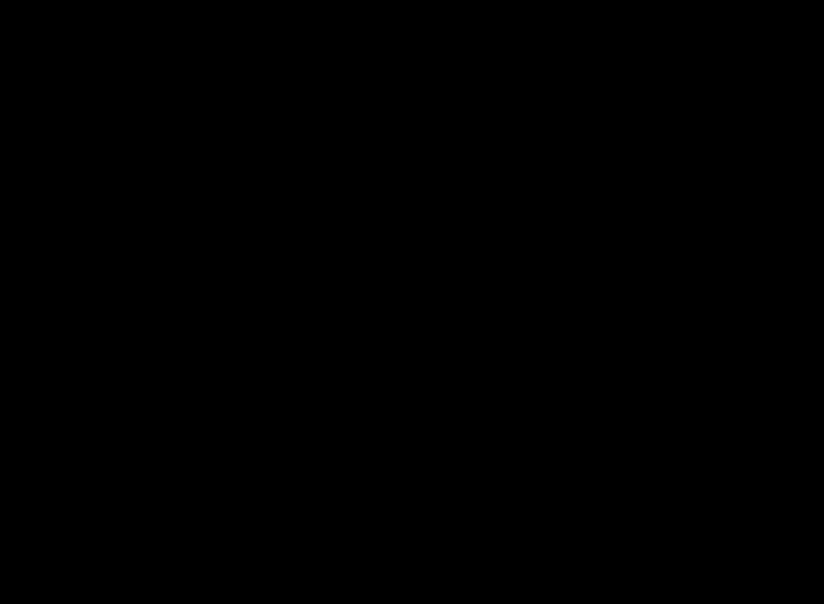
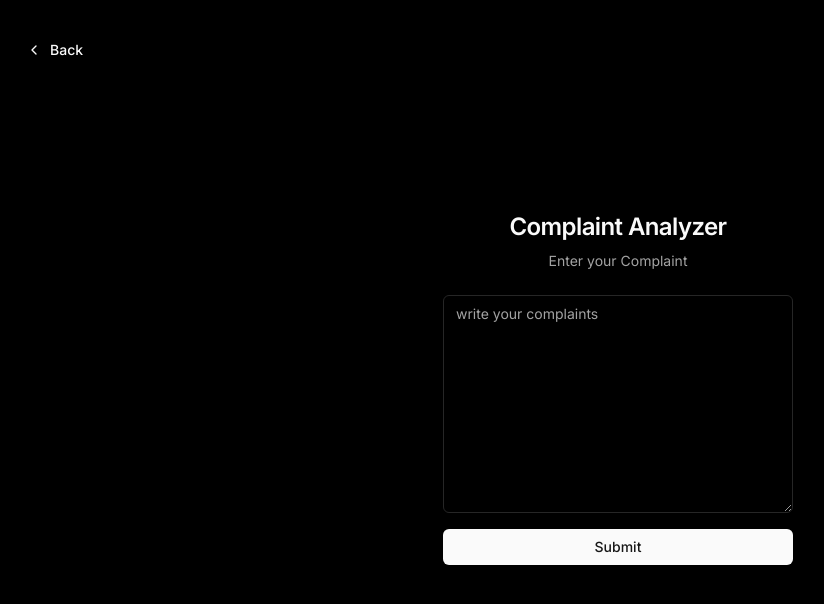
Before and after one commit to jorgeandrespadilla/ai-ruby-track-hackathon, a Next.js app: page /summarize in a window 1280 px wide. Before the commit this address had no page. Shown: the top 604 px of the page, without its empty margins (22-846 px from the left). Built offline with nearby package versions, Linux system fonts and the light colour scheme.

Commit message:
add ui for complaint analysis

```diff
--- /dev/null
+++ b/app/summarize/page.tsx
@@ -0,0 +1,127 @@
+"use client"
+
+import { ChevronLeft, Loader2 } from 'lucide-react'
+import type { Metadata } from 'next'
+import * as React from 'react'
+import Link from 'next/link'
+import { buttonVariants } from '@/components/ui/button'
+import { Form, FormField, FormControl, FormItem, FormMessage } from '@/components/ui/form'
+import { Textarea } from '@/components/ui/textarea'
+import * as z from 'zod'
+import { cn } from '@/lib/utils'
+import { zodResolver } from '@hookform/resolvers/zod'
+import { useForm } from 'react-hook-form'
+import { toast } from 'sonner'
+
+
+export const summarizeSchema = z.object({
+  transcript: z.string().min(10),
+})
+type FormData = z.infer<typeof summarizeSchema>
+
+interface ResponseData {
+  isComplaint: boolean;
+  summary: string | null;
+}
+
+export default function SummarizePage() {
+  const form = useForm<FormData>({
+    resolver: zodResolver(summarizeSchema),
+    defaultValues: {
+      transcript: '',
+    },
+  })
+  const [isLoading, setIsLoading] = React.useState<boolean>(false)
+  const [analysis, setAnalysis] =  React.useState<ResponseData | null>(null)
+
+  async function onSubmit(_data: FormData) {
+    setIsLoading(true)
+    const res = await fetch('api/summarize', {
+      method: 'POST',
+      body: JSON.stringify(_data),
+    })
+
+    setIsLoading(false)
+    if (!res.ok) {
+      return toast.error('Something went wrong.', {
+        description: 'Your request failed. Please try again.',
+      })
+    }
+    const data:ResponseData = await res.json()
+    setAnalysis(data)
+
+  }
+
+  return (
+    <div>
+      <div className="container flex h-screen w-screen flex-col items-center justify-center">
+        <Link
+          href="/"
+          className={cn(
+            buttonVariants({ variant: 'ghost' }),
+            'absolute left-4 top-4 md:left-8 md:top-8',
+          )}
+        >
+          <>
+            <ChevronLeft className="mr-2 size-4" />
+            Back
+          </>
+        </Link>
+        <div className="mx-auto flex w-full flex-col justify-center gap-6 sm:w-[350px]">
+          <div className="flex flex-col gap-2 text-center">
+            {/* <Icons.logo className="mx-auto h-6 w-6" /> */}
+            <h1 className="text-2xl font-semibold tracking-tight">
+              Complaint Analyzer
+            </h1>
+            <p className="text-muted-foreground text-sm">Enter your Complaint</p>
+          </div>
+          <div className='grid gap-6'>
+            <Form {...form}>
+              <form onSubmit={form.handleSubmit(onSubmit)}>
+                <div className="grid gap-4">
+                  <FormField
+                    control={form.control}
+                    name="transcript"
+                    render={({ field }) => (
+                      <FormItem>
+                        {/* <FormLabel>Email</FormLabel> */}
+                        <FormControl>
+                          <Textarea
+                            rows={10}
+                            id="transcript"
+                            placeholder="write your complaints"
+                            autoCorrect="on"
+                            disabled={isLoading}
+                            {...field}
+                          />
+                        </FormControl>
+                        <FormMessage />
+                      </FormItem>
+                    )}
+                  />
+
+                  <button
+                    type="submit"
+                    className={cn(buttonVariants())}
+                    disabled={isLoading}
+                  >
+                    {isLoading && <Loader2 className="mr-2 size-4 animate-spin" />}
+                    Submit
+                  </button>
+                </div>
+              </form>
+            </Form>
+          </div>
+          <div>
+            {analysis && (
+              <div className="mt-6 p-4 border rounded-md shadow-sm bg-blue-950 mb-6">
+                <h2 className="text-lg font-semibold ">Analysis Result</h2>
+                <p className="text-sm"><strong>Summary:</strong> {analysis.summary || 'This was not a complaint'}</p>
+              </div>
+            )}
+          </div>
+        </div>
+      </div>
+    </div>
+  )
+}
--- /dev/null
+++ b/components/ui/textarea.tsx
@@ -0,0 +1,24 @@
+import * as React from "react"
+
+import { cn } from "@/lib/utils"
+
+export interface TextareaProps
+  extends React.TextareaHTMLAttributes<HTMLTextAreaElement> {}
+
+const Textarea = React.forwardRef<HTMLTextAreaElement, TextareaProps>(
+  ({ className, ...props }, ref) => {
+    return (
+      <textarea
+        className={cn(
+          "flex w-full rounded-md border border-input bg-transparent px-3 py-2 text-sm shadow-sm transition-colors placeholder:text-muted-foreground focus-visible:outline-none focus-visible:ring-1 focus-visible:ring-ring disabled:cursor-not-allowed disabled:opacity-50",
+          className
+        )}
+        ref={ref}
+        {...props}
+      />
+    )
+  }
+)
+Textarea.displayName = "Textarea"
+
+export { Textarea }
```
Also changed, not shown: package.json (+6 -1 lines), 1 other file (tests, documents, lock files or other folders).
